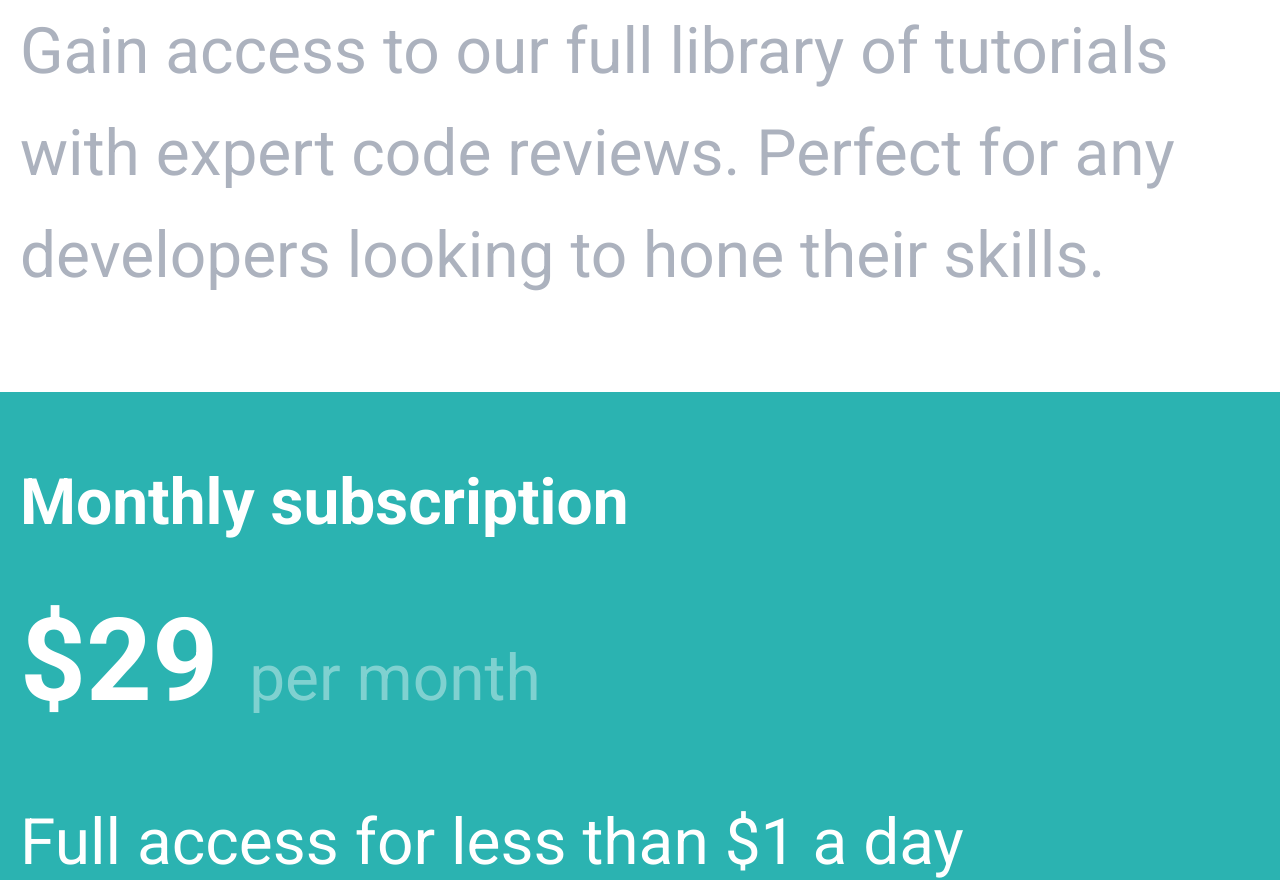
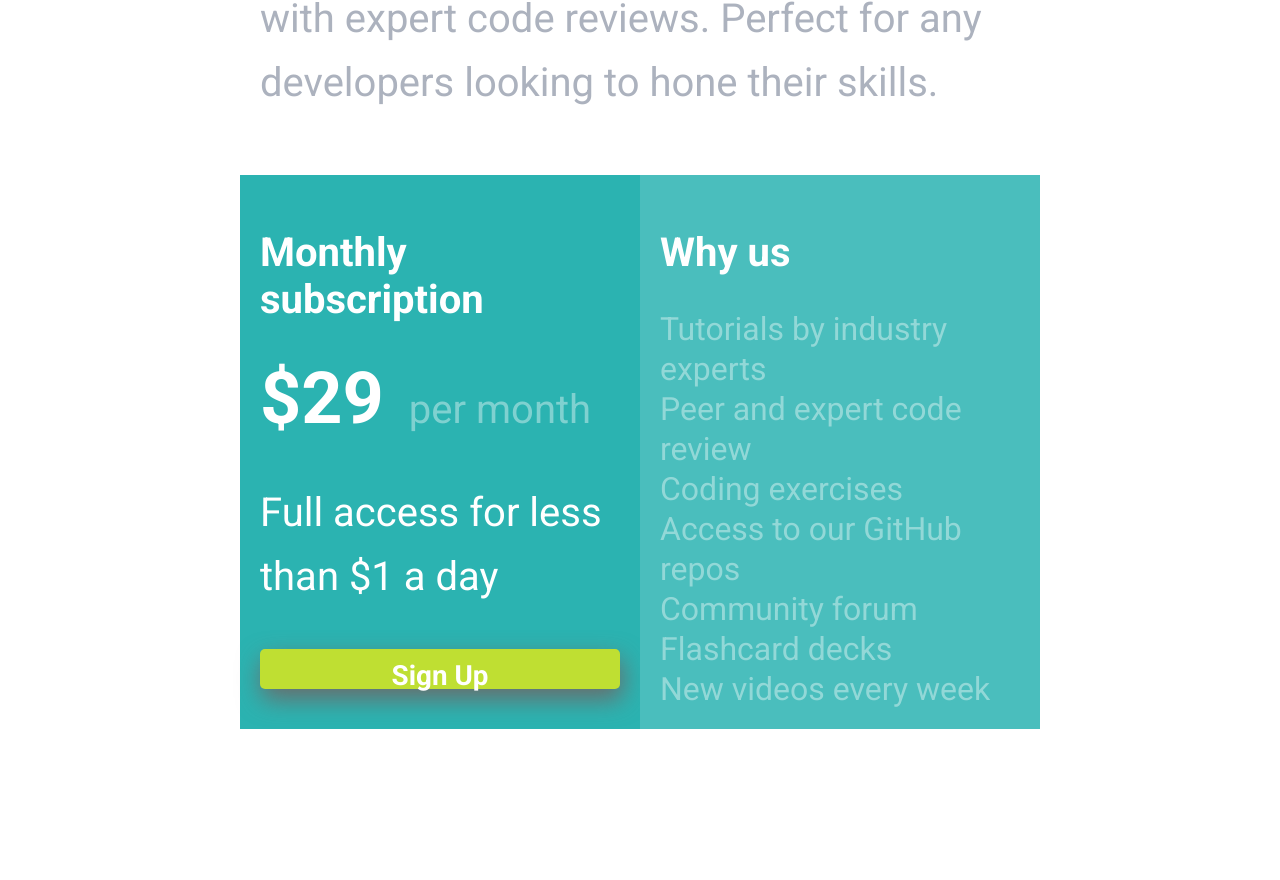
Before and after one commit to AliveSheCried/price, a plain HTML site: page index.html in a window 1280 px wide. Shown: the part 353-1233 px from the top of the page. After the commit the page ends 1175 px from the top, so only its background shows below. Drawn offline with Linux system fonts and the light colour scheme.

Commit message:
Scalable text hack

```diff
--- a/resources/css/styles.scss
+++ b/resources/css/styles.scss
@@ -7,6 +7,10 @@ $clr-tealLight: #4abebd;
 $clr-whiteTrans: rgba($color: #ffffff, $alpha: 0.4);
 
 /* Global */
+
+:root {
+    font-size: calc(15px + 1vw);
+  }
 
 * {
     box-sizing: border-box;
@@ -20,7 +24,6 @@ ul {
     padding: 0;
     margin: 0;
     font-family: "Roboto", sans-serif;
-    font-size: calc(13px + (20 - 13) * ((100vw - 360px) / (900 - 360)));
 }
 
 
@@ -28,7 +31,8 @@ ul {
 ul li {
     list-style-type: none;
     color: $clr-whiteTrans;
-    line-height: 5vw;
+    line-height: 5vmin;
+    font-size: 4vmin;
 
 }
 
@@ -42,18 +46,18 @@ h3 {
 
 h1 {
     color: $clr_tealDark;
-    font-size: 6vw;
+    font-size: 6vmin;
 }
 
 h2 {
     color: $clr_green;
-    font-size: 5vw;
+    font-size: 5vmin;
 }
 
 p {
     color: $clr_gray;
-    font-size: 5vw;
-    line-height: 8vw;
+    font-size: 5vmin;
+    line-height: 8vmin;
 }
 
 .white,
@@ -63,11 +67,11 @@ p {
 
 .price {
     font-weight: bold;
-    font-size: 9vw;
+    font-size: 9vmin;
 
     &::after {
         content: "  per month";
-        font-size: 5vw;
+        font-size: 5vmin;
         font-weight: normal;
         color: $clr-whiteTrans;
         padding-left: 15px;
@@ -89,15 +93,26 @@ p {
 
 .grid {
     display: grid;
+    max-width: 800px;
     @media only screen and (max-width: 480px) {
         grid-template-columns: 320px;
         grid-template-rows: 320px;
     }
+
+    @media only screen and (min-width: 480px) {
+        grid-template-columns: 1fr 1fr;
+
+    }
+
     grid-gap: 0px;
 
     &-1 {
         @media only screen and (max-width: 480px) {
             grid-column: 1 / 2;
+         }
+
+        @media only screen and (min-width: 480px) {
+            grid-column: 1 / 3;
          }
         grid-row: 1;
         background-color: $clr_white;
@@ -118,6 +133,11 @@ p {
         grid-column: 1 / 2;
         grid-row: 3;
         }
+        @media only screen and (min-width: 480px) {
+        grid-column: 2 / 3;
+        grid-row: 2;
+        }
+
         background-color: $clr_tealLight;
         padding: 20px;
 
@@ -133,10 +153,11 @@ p {
     font-weight: bold;
     background-color: $clr_green;
     width: 100%;
+    height: 40px;
     border-radius: 5px;
     padding: 10px;
     text-align: center;
-    box-shadow: 2px 10px 25px #979797;
+    box-shadow: 2px 10px 25px #6b6b6b;
 
     &:hover {
         color: $clr_green;
```
Also changed, not shown: resources/css/styles.css, 1 other file.
